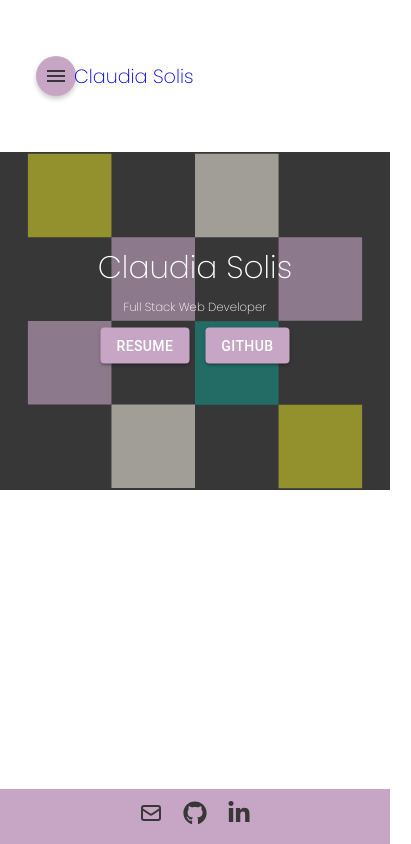
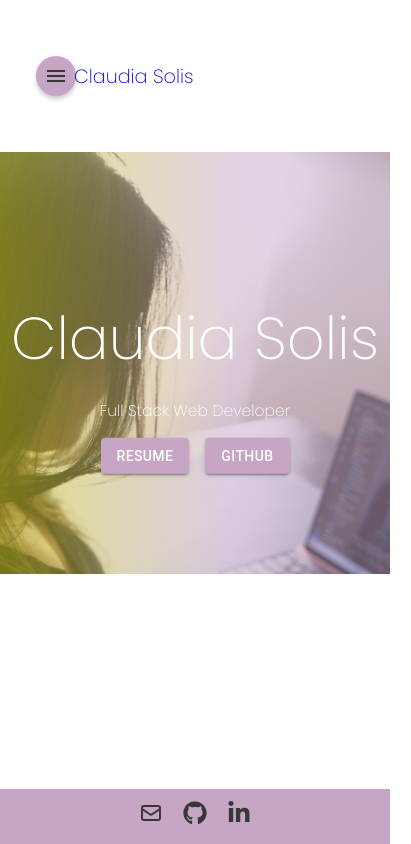
Before and after one commit to cjsolis12/claudia-solis, a React (Vite) app: page / in a window 390 px wide. Shown: the whole page, 411 px wide, since content can reach past the window. Built offline with nearby package versions, Linux system fonts and the light colour scheme.

Commit message:
removed svg and changed hero style

```diff
--- a/src/components/layout/NavbarSmallScreen.jsx
+++ b/src/components/layout/NavbarSmallScreen.jsx
@@ -119,7 +119,7 @@ export default function NavbarSmallScreen() {
           className="nav-elements"
           activeClassName="active-link"
           sx={{
-            marginRight: "1rem",
+            marginLeft: "1rem",
             textDecoration: isHomePage && isHovered ? "underline" : "none",
             color: "#373737",
           }}
--- a/src/index.css
+++ b/src/index.css
@@ -1,12 +1,12 @@
-@import url('https://fonts.googleapis.com/css2?family=Poppins:ital,wght@0,100;0,200;0,500;0,700;1,100;1,200;1,300&display=swap');
+@import url("https://fonts.googleapis.com/css2?family=Poppins:ital,wght@0,100;0,200;0,500;0,700;1,100;1,200;1,300&display=swap");
 
 body {
   margin: 0;
   padding: 0;
-  font-family: 'Poppins', sans-serif;
+  font-family: "Poppins", sans-serif;
 }
 
-.main-container{
+.main-container {
   min-height: 100vh;
   display: flex;
   flex-direction: column;
@@ -17,7 +17,6 @@ a {
   margin: 10px;
 }
 
-
 /* Header and Navbar Section */
 .navbar {
   color: #373737;
@@ -26,141 +25,132 @@ a {
 
 /* Page titles */
 .hero {
-  display: flex;
   justify-content: center;
   align-items: center;
   margin: 3rem 0 1rem 0;
-  font-family: 'Poppins', sans-serif;
+  font-family: "Poppins", sans-serif;
   font-weight: 300;
   color: #373737;
   font-size: 30px;
 }
 
 /* Hero Section for HomePage */
-
 .hero-section {
   position: relative;
   background-color: #373737;
-  padding: 5vw;
-  width: 100vw;
-  margin-left: 0;
-  margin-right: 0;
-  margin-bottom: 4rem;
-
+  z-index: 0;
 }
 
-.hero-container{
+.hero-container {
+  display: flex;
+  justify-content: center;
+  align-items: center;
+  height: 50%;
   position: relative;
-  display: flex;
-  flex-direction: column;
-  align-items: center;
-  justify-content: center;
-  text-align: center;
+  padding: 2rem;
 }
-
-.svg-container {
-  position: absolute;
-  top: 0;
-  left: 0;
-  width: 100%;
-  height: 100%;
-  opacity: 0.7;
-  z-index: 1;
-}
-
-.hero-svg {
-  width: 50%;
-  object-fit: cover;
-}
-
 
 /* Center Hero text/buttons */
 .overlay-text {
+  display: flex;
+  flex-direction: column;
+  justify-content: center;
+  align-items: center;
+  color: #fff;
+  padding: 2rem;
+  left: 30px;
+  z-index: 2;
   position: absolute;
-  top: 50%;
-  left: 10%;
-  transform: translateY(-50%);
-  color: #fff;
-  align-items: center;
-  z-index: 1;
+  border: 1px solid #fff;
 }
 
-.overlay-text h1 {
-  font-size: 8vw;
-  font-weight: 200;
-  margin-bottom: 0.5rem;
+.overlay-text h4 {
+  font-size: 4rem;
+  font-weight: 300;
+  margin-bottom: 1rem;
 }
 
 .overlay-text p {
-  font-size: 3vw;
+  font-size: 2vw;
   font-weight: 200;
   margin-top: 0.5rem;
 }
 
-/* github and resume buttons */
-
-
-.header-images {
-  width: 50vw;
-  height: auto;
-  margin-left: auto;
-  margin-right: auto;
-  transform: translate(15vw);
-  z-index: 0;
+/* Header image with color effect */
+.image {
+  width: 800px;
+  height: 600px;
   position: relative;
-
+  z-index: -1;
+  right: -30px;
 }
 
+.image img {
+  width: 100%;
+  height: 100%;
+  object-fit: cover;
+}
 
-.header-images-container img ::before {
-  content: "";
+.image-overlay {
   position: absolute;
-  top: 0;
-  left: 0;
-  background-color: rgba(114, 5, 114, 0.277); /* Adjust the opacity to control the overlay intensity */
-  z-index: 9;
+  width: 100%;
+  height: 100%;
+  background: linear-gradient(
+    90deg,
+    rgba(208, 206, 39, 0.5536589635854341) 0%,
+    rgba(199, 166, 197, 0.4948354341736695) 59%
+  );
+  z-index: 1;
 }
 
 /* Media query for mobile responsiveness */
 @media (max-width: 768px) {
   .hero-section {
-    height: 40vh;
-    padding: 0;
+    height: 50vh;
+    background-size: cover;
+    background-repeat: no-repeat;
+    background-position: center;
     position: relative;
-    overflow: hidden;
+    background-image: url(../src/assets/color2.jpg);
+  }
+
+  .image {
+    display: none;
   }
 
   .overlay-text {
     text-align: center;
-    z-index: 1;
     position: absolute;
-    top: 100%;
-    left:50%;
-    transform: translate(-50%, 50%);
-    width: 90%
-  }
-    .header-images{
-     display: none;
+    border: none;
+    top: 70%;
+    left: 50%;
+    transform: translate(-50%, -50%);
+    color: #fff;
+    z-index: 2;
+    width: max-content;
   }
 
-    .svg-container {
+  .overlay-text h4 {
+    font-size: 7vh;
+  }
+
+  .overlay-text p {
+    font-size: 4vw;
+  }
+
+  .hero-section::before {
+    content: "";
     position: absolute;
-      top: 0;
-      left: 0;
     width: 100%;
     height: 100%;
-      opacity: 0.6;
+    background: linear-gradient(
+      90deg,
+      rgba(208, 206, 39, 0.5536589635854341) 0%,
+      rgba(199, 166, 197, 0.4948354341736695) 59%
+    );
     z-index: 1;
   }
-
-    .hero-svg{
-      width: 100%;
-      height: 100%;
-      object-fit: cover;
 }
-
-}
-
 
 /* Define the animation stages */
 @keyframes underline {
@@ -186,9 +176,8 @@ a {
   bottom: -5px;
   left: 0;
   height: 1px;
-  background-color: #D0CE27;
+  background-color: #d0ce27;
   width: 0%;
-
 }
 
 .nav-elements:hover::after {
@@ -196,6 +185,6 @@ a {
   animation: underline 0.5s ease-out forwards;
 }
 
-.footer{
+.footer {
   width: 100vw;
 }
--- a/src/pages/Home.jsx
+++ b/src/pages/Home.jsx
@@ -7,7 +7,7 @@ import about from "../../src/assets/about.jpg";
 import work1 from "../../src/assets/fierce.jpg";
 import contact from "../../src/assets/hello.jpg";
 import resume from "../../src/assets/resume.jpg";
-import svg from "../../src/assets/hero1.svg";
+
 
 export default function Home() {
   const [headerImage, setHeaderImage] = React.useState(work1);
@@ -21,7 +21,6 @@ export default function Home() {
   };
 
   React.useEffect(() => {
-    // Use a switch statement to set the header image based on the hoveredNavLink
     console.log("hovered Navlink", hoveredNavLink);
     switch (hoveredNavLink) {
       case "About":
@@ -41,22 +40,17 @@ export default function Home() {
         break;
     }
   }, [hoveredNavLink]);
-  console.log("headerImage", headerImage);
-
   return (
     <>
       <div className="hero-section">
-        <div className="svg-container">
-          <img src={svg} alt="Header svg" className="hero-svg" />
-        </div>
         <div className="hero-container">
           <div className="overlay-text">
             <div>
-              <h1>Claudia Solis</h1>
+              <h4>Claudia Solis</h4>
               <p>Full Stack Web Developer</p>
             </div>
             <div>
-            <Stack direction="row" spacing={2} alignItems="center" justifyContent="center">
+            <Stack direction="row" spacing={2} alignItems="center" >
               <Button
                 variant="contained"
                 sx={{
@@ -78,14 +72,12 @@ export default function Home() {
             </Stack>
             </div>
           </div>
-          <div className="header-images-container">
-            <img
-              src={headerImage}
-              alt="Header Image"
-              className="header-images"
-            />
+          <div className="image">
+          <div className="image-overlay"></div>
+          <img src={headerImage} alt="Header Image" />
+
           </div>
-        </div>
+          </div>
       </div>
     </>
   );
```
Lines whose indentation alone changed are shown as unchanged.
